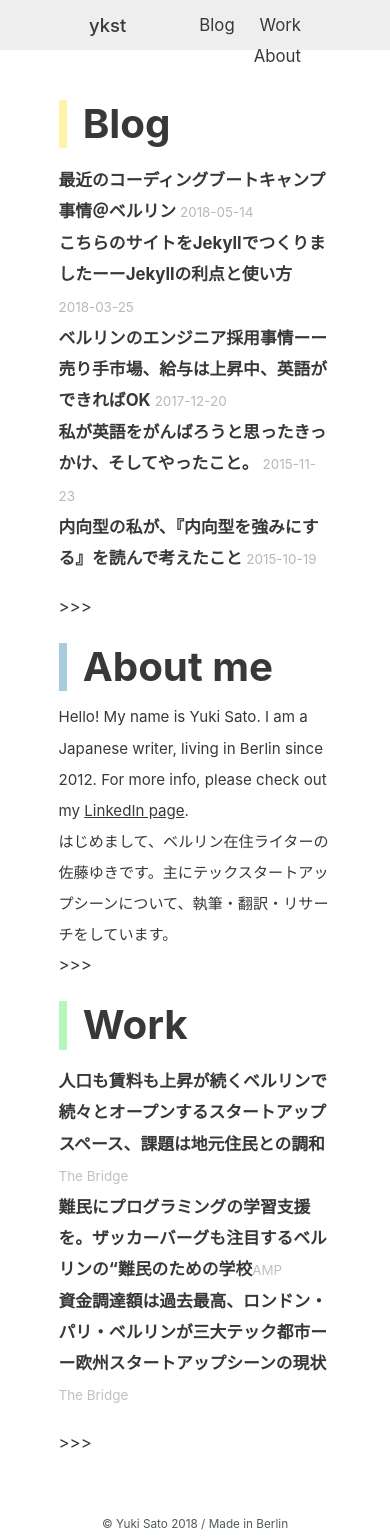
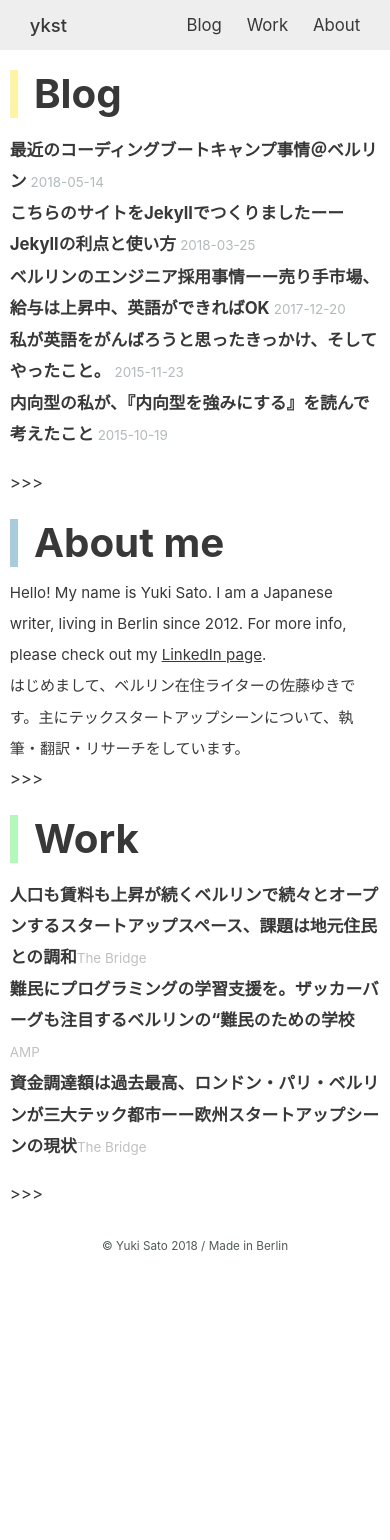
Before and after one commit to youxiberlin/blog, a Jekyll site: the page built from index.md, in a window 390 px wide. Built offline with Jekyll 4.4.1, drawn with Linux system fonts in a browser that asks for light colours; nearby versions of some CDN libraries; after the commit the page ends 1262 px from its top, so only the background shows below that.

Commit message:
added mobile layout

```diff
--- a/_sass/_layout-base.scss
+++ b/_sass/_layout-base.scss
@@ -162,3 +162,52 @@ section {
   width: 70%;
   text-align: left;
 }
+
+/*
+  ======  550px ======
+*/
+
+@media (max-width: 550px) {
+  .nav-container {
+    position: absolute;
+    display: flex;
+    width: 95%;
+    top: 10px;
+    left: 0;
+    right: 0;
+    bottom: 0;
+    margin: auto;
+  }
+
+  .nav-left {
+   flex: 1;
+   margin-left: 20px;
+  }
+
+  .nav-right {
+    flex: 3;
+    margin-right: 20px;
+  }
+
+  nav ul {
+    list-style: none;
+    margin: 0;
+    padding: 0;
+    text-align: right;
+  }
+
+  nav li {
+    display: inline-block;
+    padding-left: 20px;
+  }
+  .section-container {
+    // position: absolute;
+    top: 20px;
+    left: 0;
+    right: 0;
+    bottom: 0;
+    margin: 20px auto;
+    width: 95%;
+    text-align: left;
+  }
+}
```
